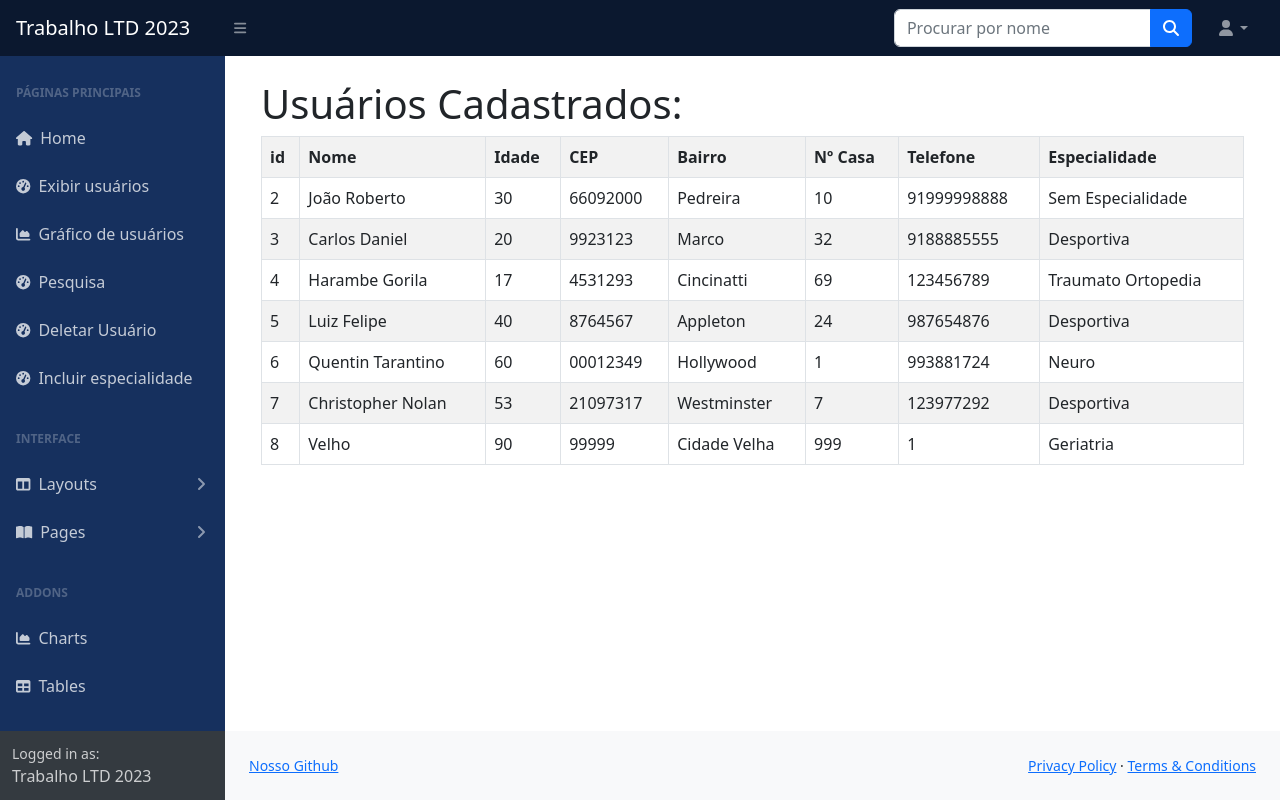
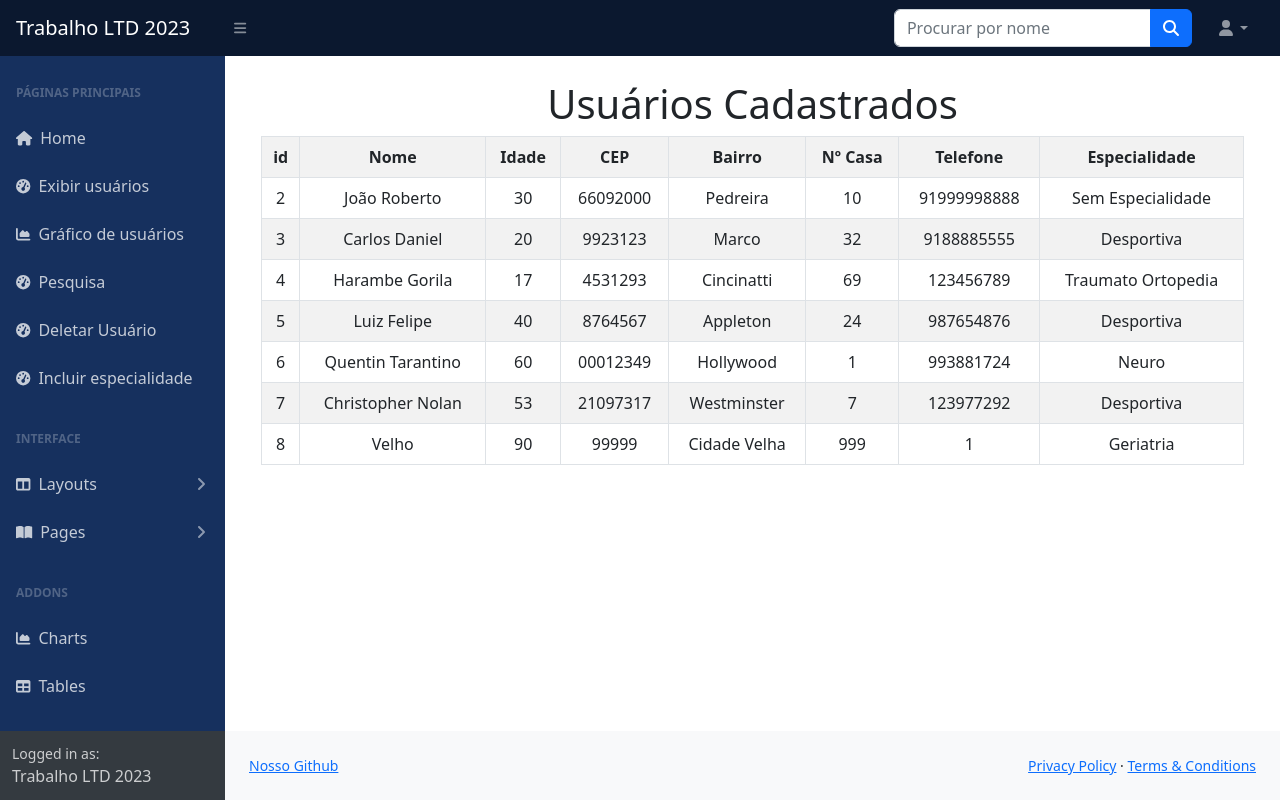
Before and after one commit to ThiagoFigueiroRibeiro/ProjetoCadastro, a Django app: page /exibir/ in a window 1280 px wide. Run offline with Django 4.2, Linux system fonts and the light colour scheme; data comes from the database, SQL or seed files in the repository; some libraries are stand-ins or nearby versions.

Commit message:
Update exibir.html

```diff
--- a/projeto_cad_usuarios/app_cad_usuarios/templates/usuarios/exibir.html
+++ b/projeto_cad_usuarios/app_cad_usuarios/templates/usuarios/exibir.html
@@ -1,8 +1,8 @@
 {% extends 'usuarios/base.html' %}
 {% block conteudo %}
 
-<div class="container">
-    <h1>Usuários Cadastrados:</h1>
+<div style="text-align: center;" class="container">
+    <h1>Usuários Cadastrados</h1>
     <table class="table table-bordered table-striped">
         <tr>
             <th>id</th>
```
